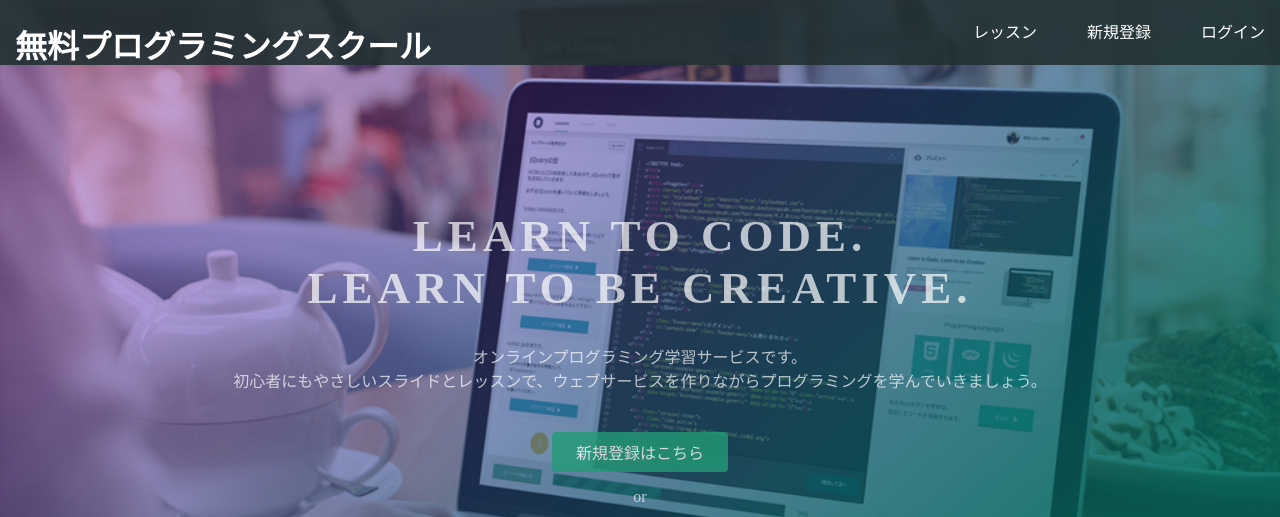
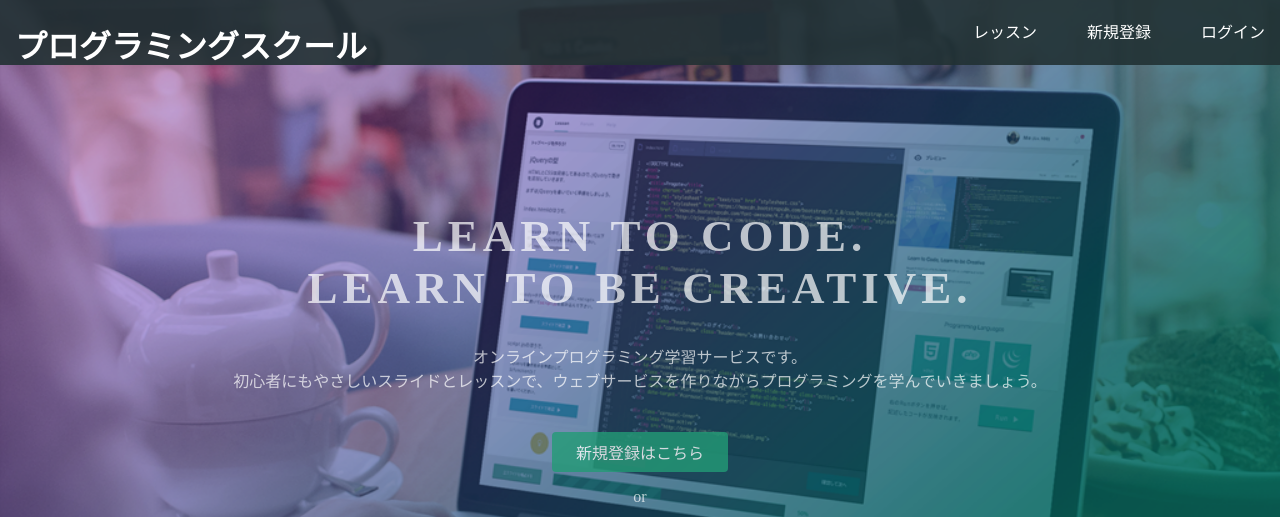
Before and after one commit to hatimitsu/hatimitsu.github.io, a plain HTML site: page index.html in a window 1280 px wide. Shown: the top 517 px of the page. Drawn offline with Linux system fonts and the light colour scheme.

Commit message:
Update index.html

```diff
--- a/index.html
+++ b/index.html
@@ -3,7 +3,7 @@
 <head>
   <meta charset="utf-8">
   <meta name="viewport" content="width=device-width, initial-scale=1.0">
-  <title>無料プログラミングスクール</title>
+  <title>プログラミングスクール</title>
   <link href="https://maxcdn.bootstrapcdn.com/font-awesome/4.7.0/css/font-awesome.min.css" rel="stylesheet" integrity="sha384-wvfXpqpZZVQGK6TAh5PVlGOfQNHSoD2xbE+QkPxCAFlNEevoEH3Sl0sibVcOQVnN" crossorigin="anonymous">
   <link rel="stylesheet" type="text/css" href="stylesheet.css">
 </head>
@@ -11,7 +11,7 @@
   <header>
     <div class="container">
       <div class="header-left">
-        <h1>無料プログラミングスクール</h1>
+        <h1>プログラミングスクール</h1>
       </div>
       <span class="fa fa-bars menu-icon"></span>
       <div class="header-right">
```
